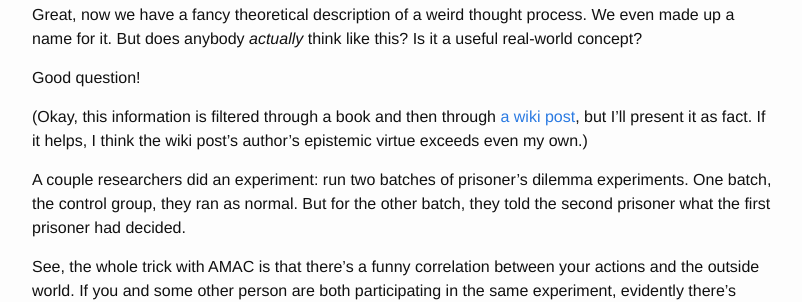
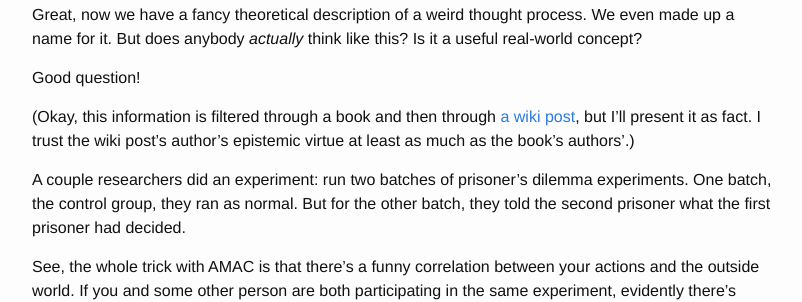
Before and after one commit to speezepearson/speezepearson.github.io, a Jekyll site: the page built from _posts/2016-05-10-amac.markdown, in a window 1280 px wide and 900 px high, scrolled down 2162 px. Shown: the part 152-454 px from the top of the window, without its empty margins (238-1040 px from the left). Built offline with Jekyll 4.4.1, drawn with Linux system fonts in a browser that asks for light colours; formulas are drawn with MathJax 3.

Commit message:
tweak wording

```diff
--- a/_posts/2016-05-10-amac.markdown
+++ b/_posts/2016-05-10-amac.markdown
@@ -88,7 +88,7 @@ Great, now we have a fancy theoretical description of a weird thought process. W
 
 Good question!
 
-(Okay, this information is filtered through a book and then through [a wiki post][in-practice-src], but I'll present it as fact. If it helps, I think the wiki post's author's epistemic virtue exceeds even my own.)
+(Okay, this information is filtered through a book and then through [a wiki post][in-practice-src], but I'll present it as fact. I trust the wiki post's author's epistemic virtue at least as much as the book's authors'.)
 
 A couple researchers did an experiment: run two batches of prisoner's dilemma experiments. One batch, the control group, they ran as normal. But for the other batch, they told the second prisoner what the first prisoner had decided.
 
```
